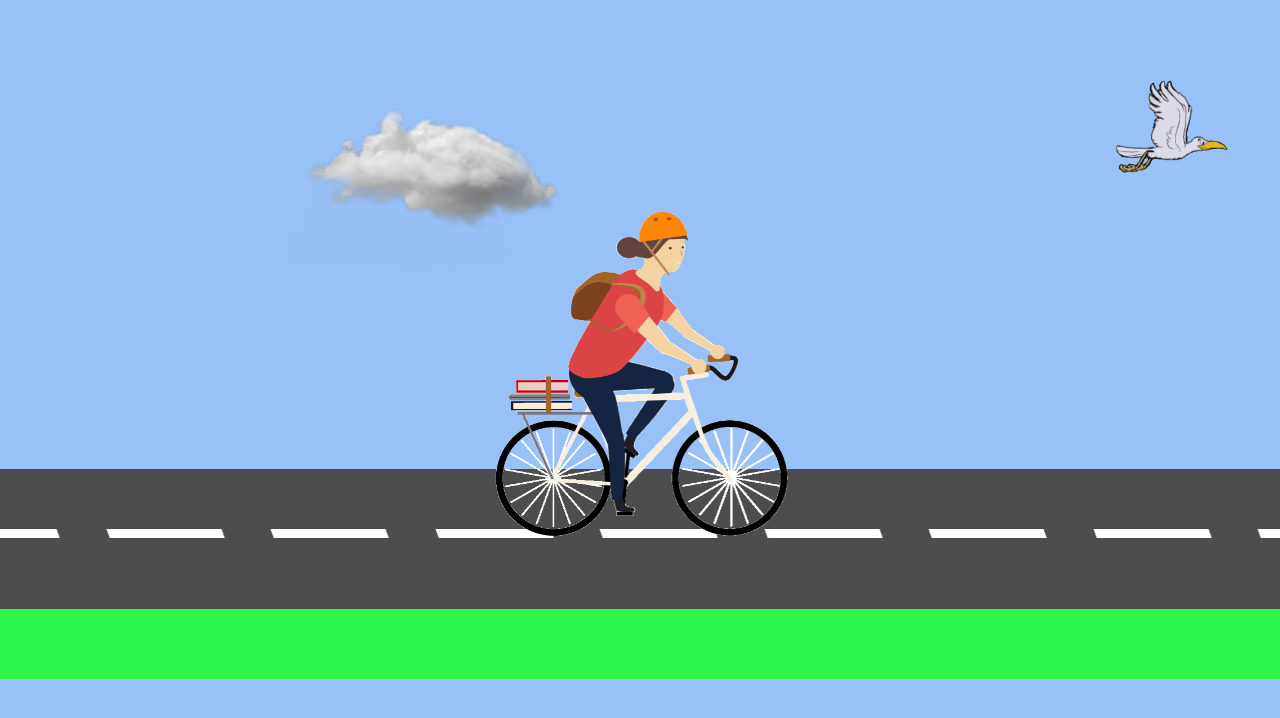
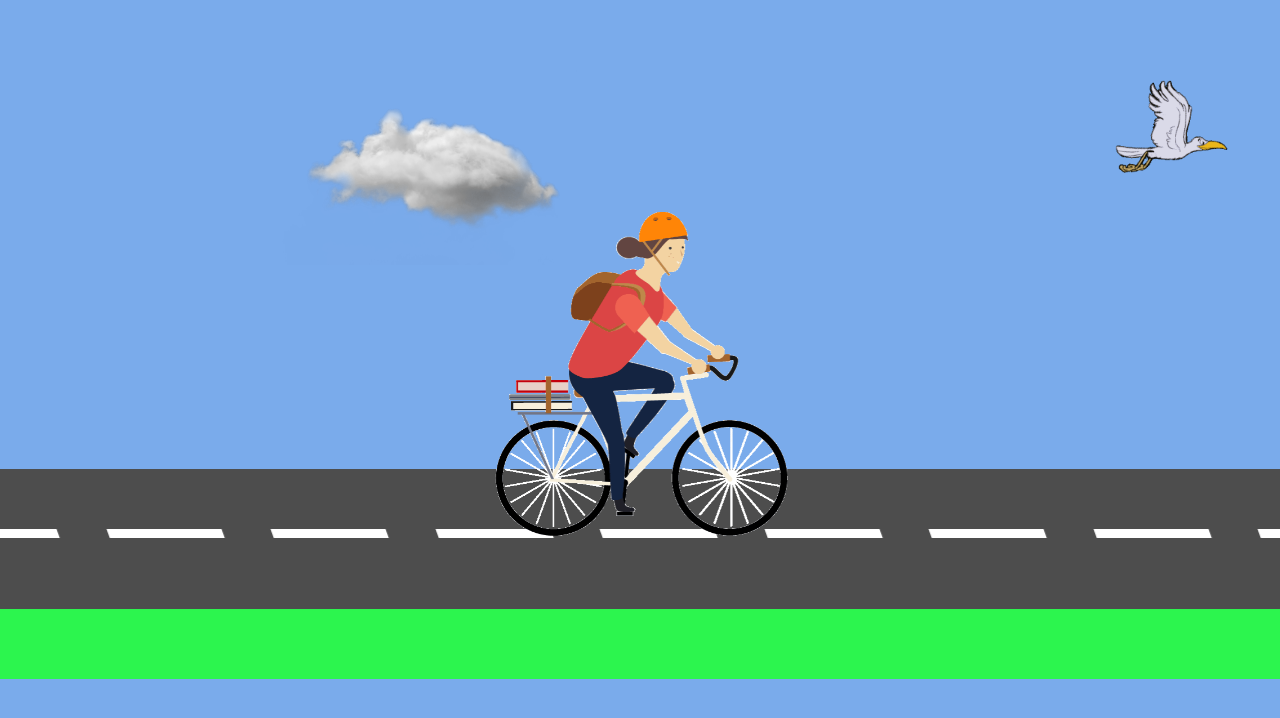
Before and after one commit to GopalDas123/project-4A-Animation, a plain HTML site: page index.html in a window 1280 px wide. Shown: the top 718 px of the page. Drawn offline with Linux system fonts and the light colour scheme.

```diff
--- a/style.css
+++ b/style.css
@@ -9,7 +9,7 @@
   -ms-user-select: none; /* IE10+ */
 }
 body {
-  background-color: rgb(152, 193, 248);
+  background-color: rgb(122, 171, 235);
   overflow-x: hidden;
   overflow-y: hidden;
 }
```
